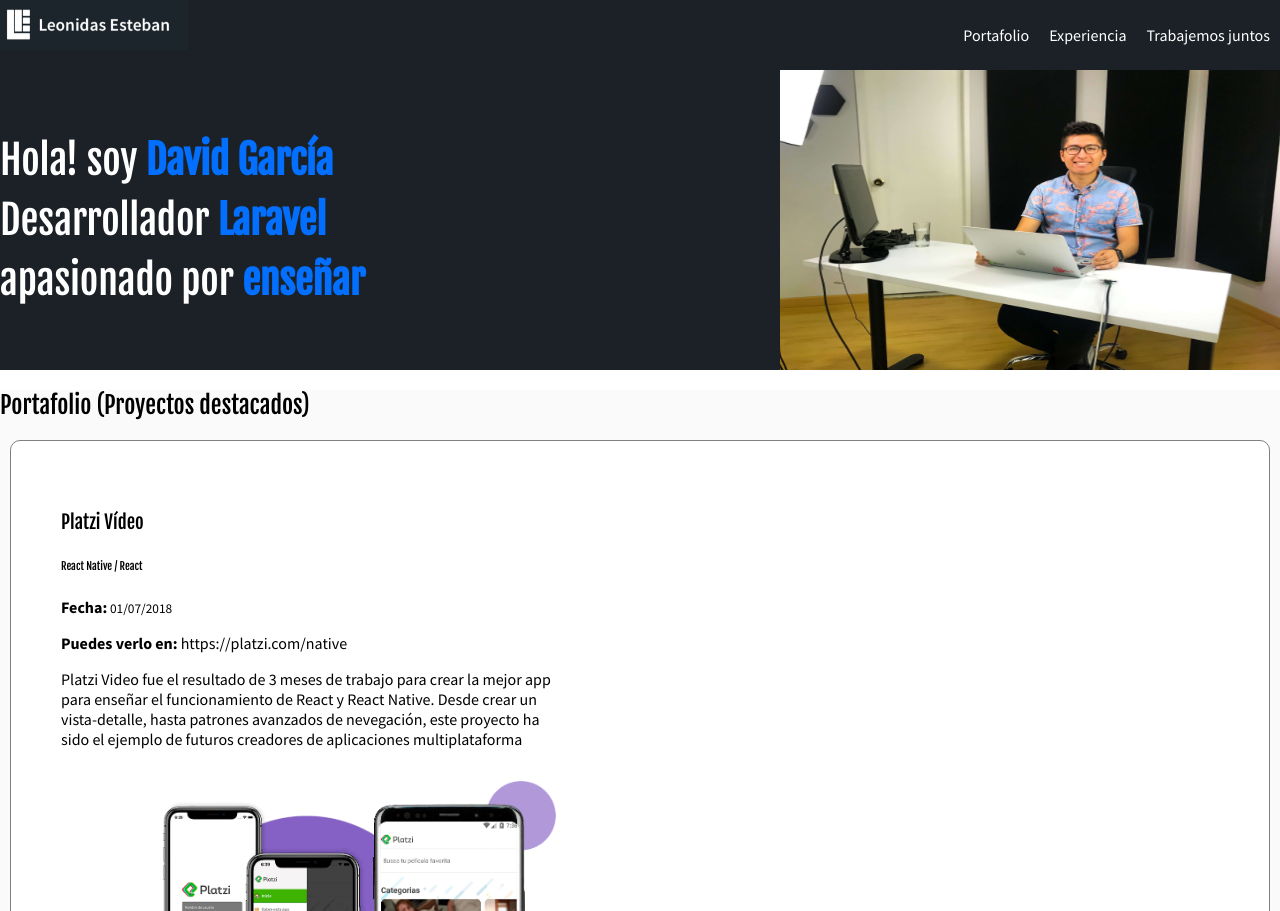
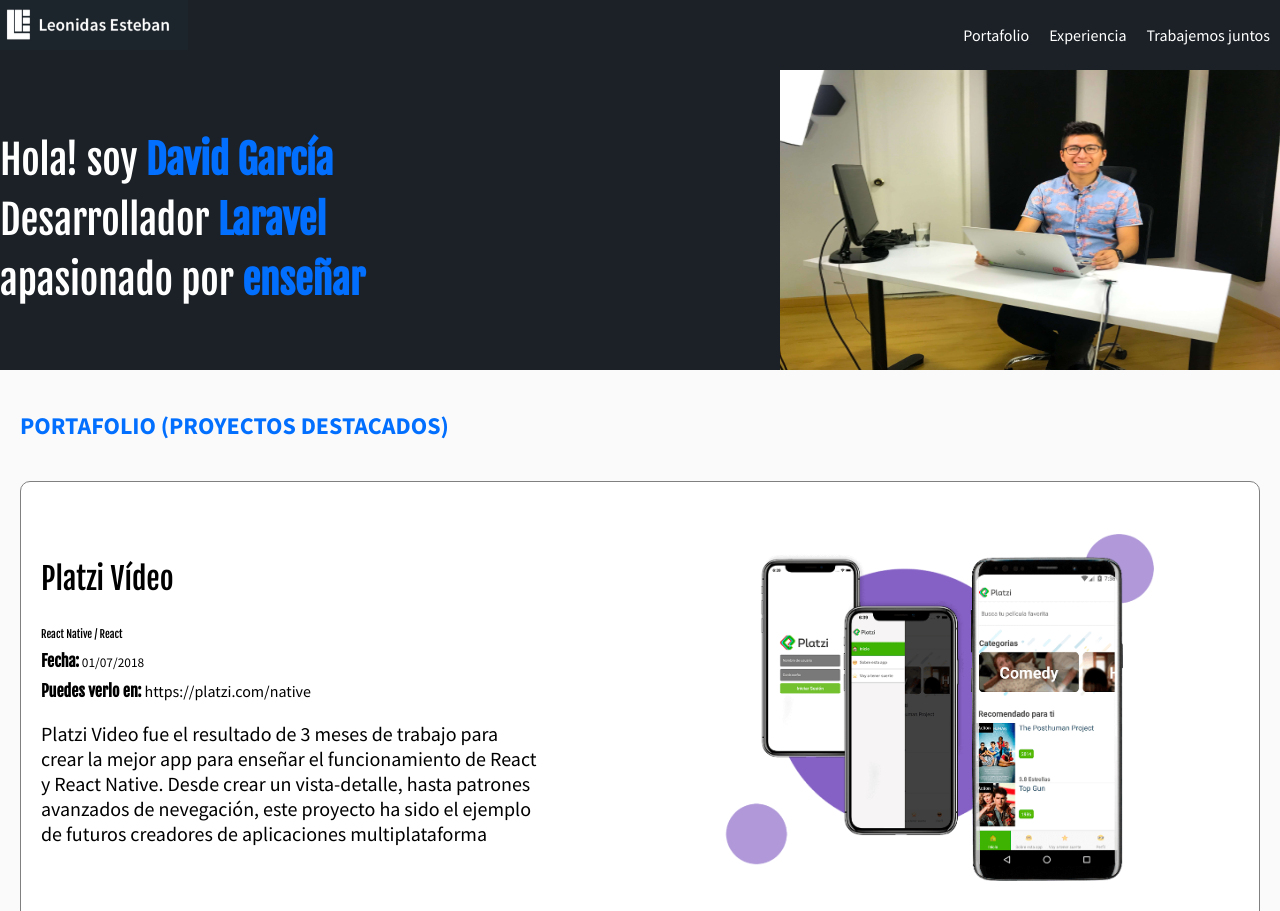
Before and after one commit to davidccgarcia/davidccgarcia, a plain HTML site: page index.html in a window 1280 px wide. Shown: the top 911 px of the page. Drawn offline with Linux system fonts and the light colour scheme.

Commit message:
Styles of portfolio projects

```diff
--- a/css/styles.css
+++ b/css/styles.css
@@ -56,6 +56,15 @@
     color: #026fff;
 }
 
+h2 {
+    color: #026fff;
+    text-transform: uppercase;
+    font-family: 'Source Sans Pro', sans-serif;
+    font-weight: bold;
+    font-size: 24px;
+    margin-bottom: 40px;
+}
+
 .hero {
     height: 300px;
     background-image: url('../images/hero.jpg');
@@ -70,6 +79,7 @@
 
 .portfolio {
     background-color: #fafafa;
+    padding: 20px;
 }
 
 .project {
@@ -89,9 +99,36 @@
     border-top-right-radius: 50px;
     border-bottom-left-radius: 50px;
     border-bottom-right-radius: 50px; */
-    margin: 10px;
+    /* margin: 10px; */
     margin-bottom: 15px;
-    padding: 50px;
+    padding: 20px;
+    display: flex;
+    align-items: center;
+    justify-content: space-between;
+}
+
+.project-course,
+.project-date,
+.project-url {
+    margin: 10px 0;
+}
+
+.project-description {
+    font-size: 20px;
+}
+
+.project strong {
+    font-family: 'Fjalla One';
+}
+
+/* .project-date {
+    margin: 10px 0;
+} */
+
+.project-title {
+    font-size: 30px;
+    margin-top: 0;
+    margin-bottom: 10;
 }
 
 .project-details {
```
